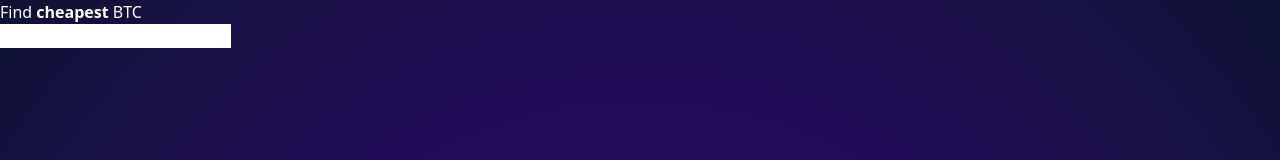
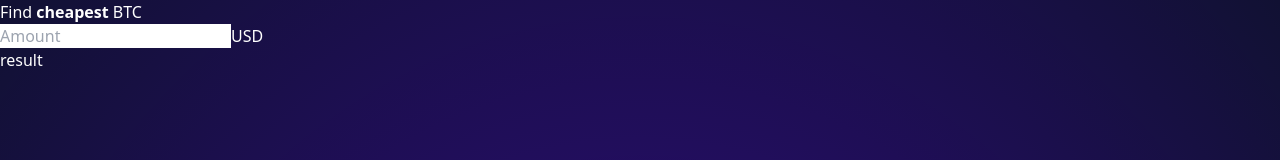
Before and after one commit to EmreeOzturk/btc-comparison-app, a React (Vite) app: page / in a window 1280 px wide. Shown: the top 160 px of the page. Built offline with nearby package versions, Linux system fonts and the light colour scheme.

Commit message:
updated ui

```diff
--- a/src/App.tsx
+++ b/src/App.tsx
@@ -1,5 +1,5 @@
 import { useState } from "react"
-import Input from "./components/Input"
+import AmountInput from "./components/AmountInput"
 
 function App() {
   const [amount, setAmount] = useState('')
@@ -9,10 +9,15 @@
         bg-gradient-to-br from-indigo-400 to-purple-800 bg-clip-text text-transparent from-20%
       ">Find <b>cheapest</b> BTC </h1>
       <div className="flex justify-center mt-10">
-        <Input
+        <AmountInput
           value={amount}
-          onChange={e => setAmount(e.target.value)}
+          onChange={
+            (e) => setAmount(e.target.value)
+          }
         />
+      </div>
+      <div className="mt-10">
+        result
       </div>
     </main>
   )
--- /dev/null
+++ b/src/components/AmountInput.tsx
@@ -0,0 +1,24 @@
+import Input from './Input'
+import type { InputProps } from './Input'
+
+const AmountInput: React.FC<InputProps> = ({
+    value: amount,
+    onChange: setAmount
+
+}) => {
+    return (
+        <div className='bg-blue-950 border border-white/10 rounded-md'>
+            <Input
+                value={amount}
+                onChange={setAmount}
+                placeholder='Amount'
+                className='border-0 w-28 pl-4 focus:ring-0 focus:outline-none'
+            />
+            <span className='text-white/60  px-4'>
+                USD
+            </span>
+        </div>
+    )
+}
+
+export default AmountInput
--- a/src/components/Input.tsx
+++ b/src/components/Input.tsx
@@ -1,19 +1,24 @@
 import React, { ChangeEventHandler } from 'react'
-type InputProps = {
+
+export type InputProps = {
     value: string
     onChange: ChangeEventHandler<HTMLInputElement>
     className?: string
+    placeholder?: string
 }
 const Input: React.FC<InputProps> = ({
     value,
     onChange,
-    className = ''
+    className = '',
+    placeholder = ''
+
 }) => {
     return (
         <input type="text"
-            className={'border border-white/10 bg-blue-950 rounded-md p-2' + className}
+            className={`border border-white/10 bg-blue-950 rounded-md p-2 ${className} }`}
             value={value}
             onChange={onChange}
+            placeholder={placeholder}
         />
     )
 }
```
Also changed, not shown: src/components/ResultRow.tsx (added).
